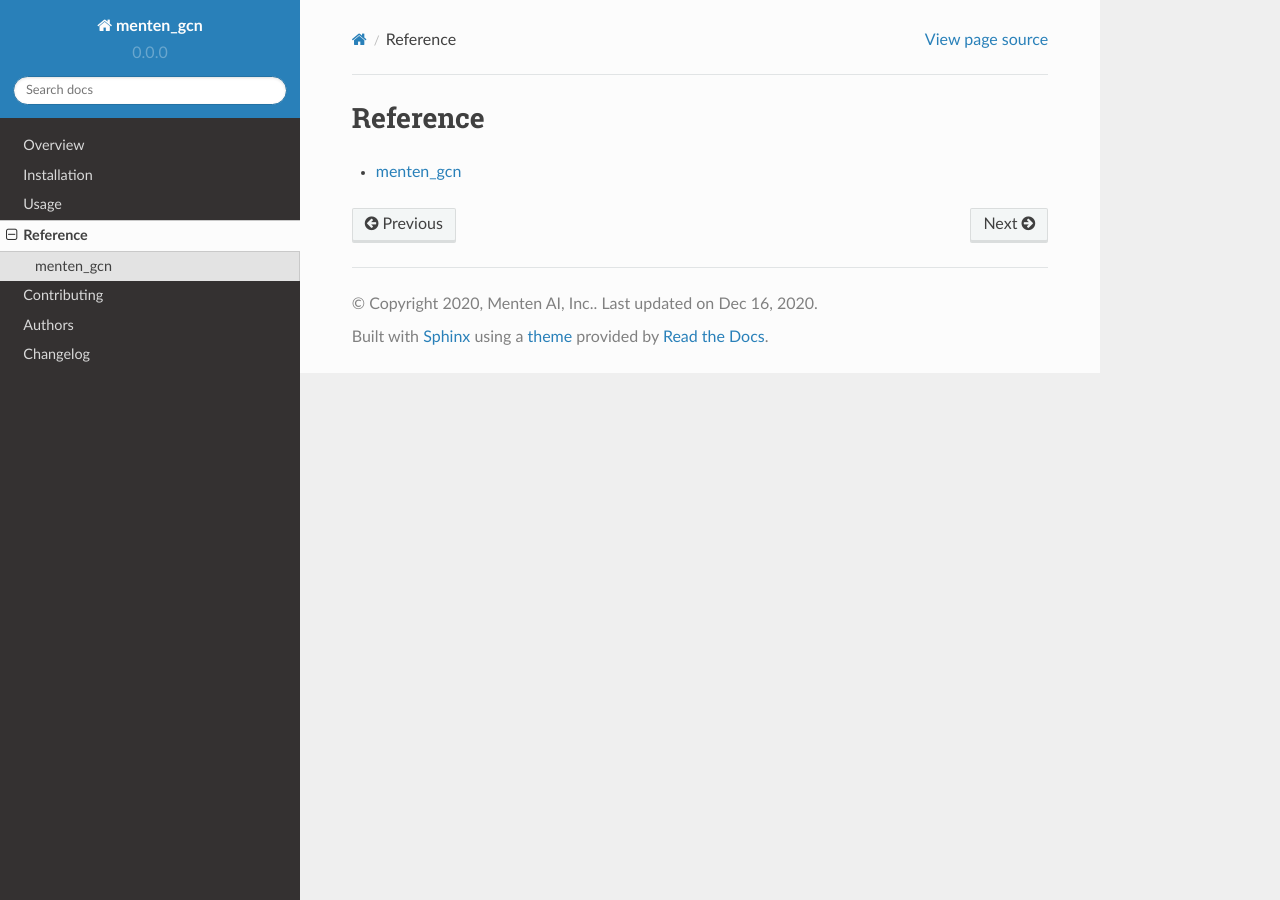
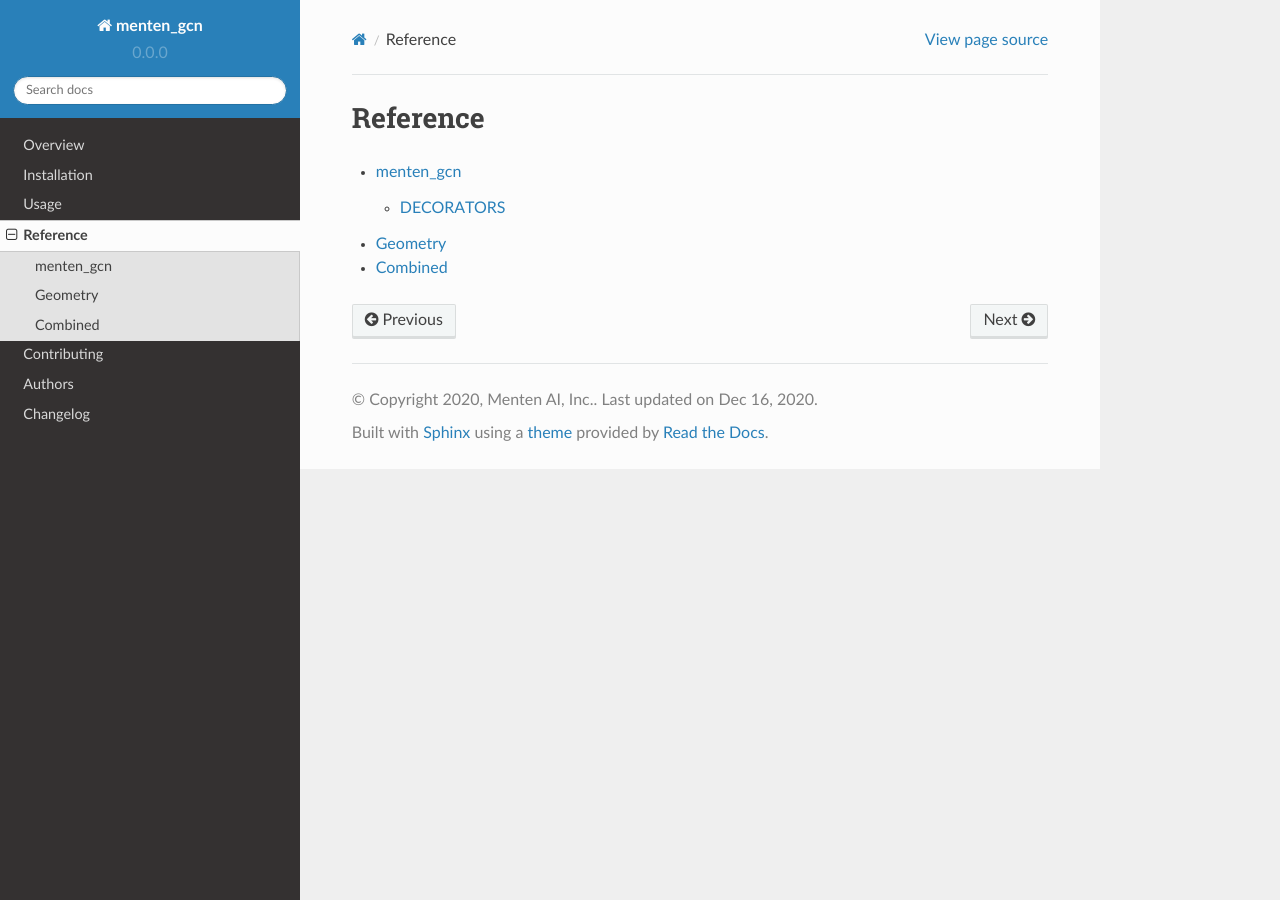
Before and after one commit to MentenAI/menten_gcn, a Sphinx documentation site: the page built from docs/reference/index.rst, in a window 1280 px wide. Built offline with Sphinx 7.4.7 and the Read the Docs theme 2.0.0, drawn with Linux system fonts in a browser that asks for light colours; some of the changed lines change nothing that is shown.

Commit message:
Attempt to just do more

```diff
--- a/docs/reference/menten_gcn.rst
+++ b/docs/reference/menten_gcn.rst
@@ -8,3 +8,49 @@
 .. autoclass:: menten_gcn.WrappedPose
    :members:
    :undoc-members:
+
+**********
+DECORATORS
+**********
+
+.. automodule:: menten_gcn.decorators
+   :members:
+   :undoc-members:
+
+.. autoclass:: menten_gcn.decorators.Decorator
+   :members:
+   :undoc-members:
+
+Geometry
+=========
+
+.. autoclass:: menten_gcn.decorators.CACA_dist
+   :members:
+   :undoc-members:
+
+.. autoclass:: menten_gcn.decorators.CBCB_dist
+   :members:
+   :undoc-members:
+
+.. autoclass:: menten_gcn.decorators.PhiPsiRadians
+   :members:
+   :undoc-members:
+
+.. autoclass:: menten_gcn.decorators.ChiAngleDecorator
+   :members:
+   :undoc-members:
+
+Combined
+=========
+
+.. autoclass:: menten_gcn.decorators.SimpleBBGeometry
+   :members:
+   :undoc-members:
+
+.. autoclass:: menten_gcn.decorators.StandardBBGeometry
+   :members:
+   :undoc-members:
+
+.. autoclass:: menten_gcn.decorators.AdvancedBBGeometry
+   :members:
+   :undoc-members:
```
